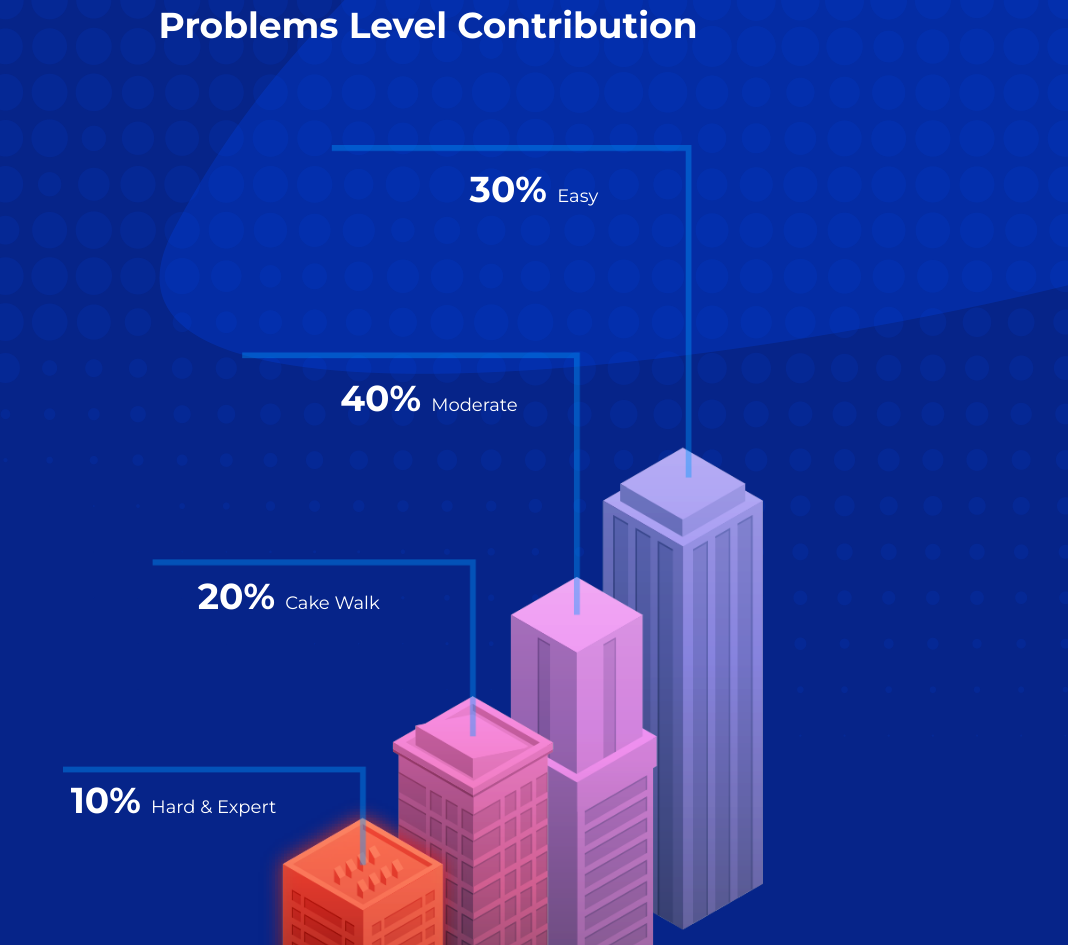
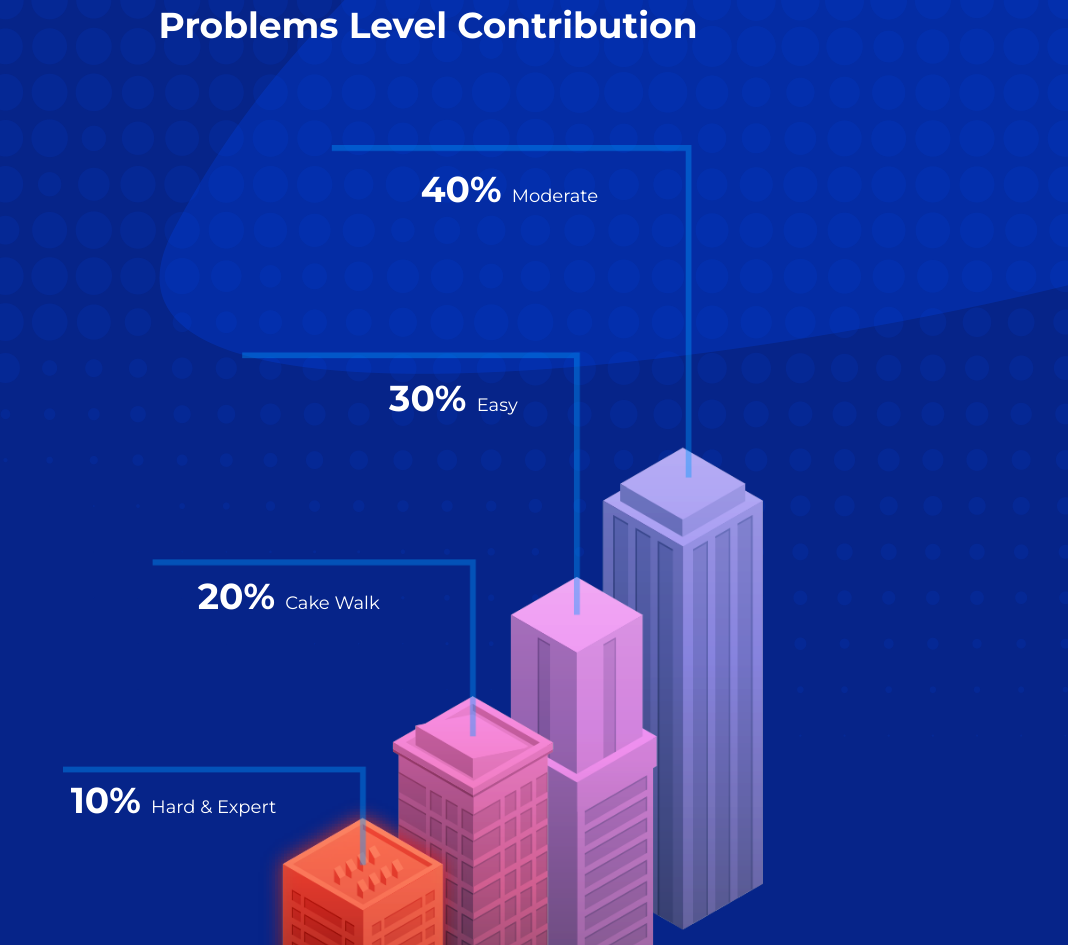
Before and after one commit to ank1traj/runtimeterror, a plain HTML site: page index.html in a window 1280 px wide. Shown: the part 4309-5254 px from the top of the page, without its empty margins (212-1280 px from the left). Drawn offline with Linux system fonts and the light colour scheme; animation ran at ten frames a second.

Commit message:
Update index.html

```diff
--- a/index.html
+++ b/index.html
@@ -536,8 +536,8 @@
                     <div class="col-2 text-right">
                         <div class="distibution-d distibution-d-2">
                             <ul>
-                                <li class="distibution-list-5"><span>30% </span>Easy</li>
-                                <li class="distibution-list-6"><span>40% </span>Moderate</li>
+                                <li class="distibution-list-5"><span>40% </span>Moderate</li>
+                                <li class="distibution-list-6"><span>30% </span>Easy</li>
                                 <li class="distibution-list-7"><span>20% </span>Cake Walk</li>
                                 <li class="distibution-list-8"><span>10% </span>Hard & Expert</li>
                             </ul>
```
